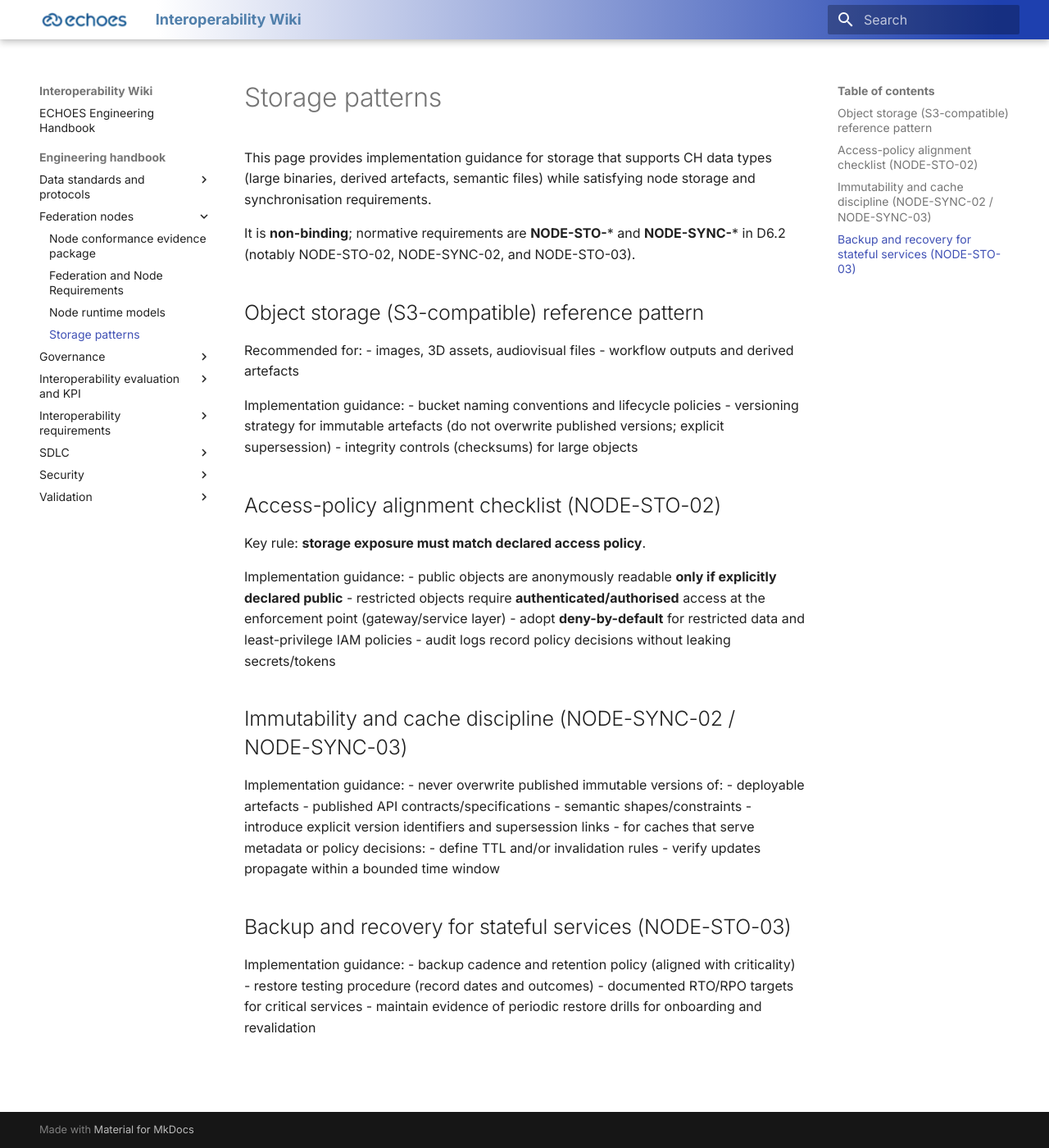
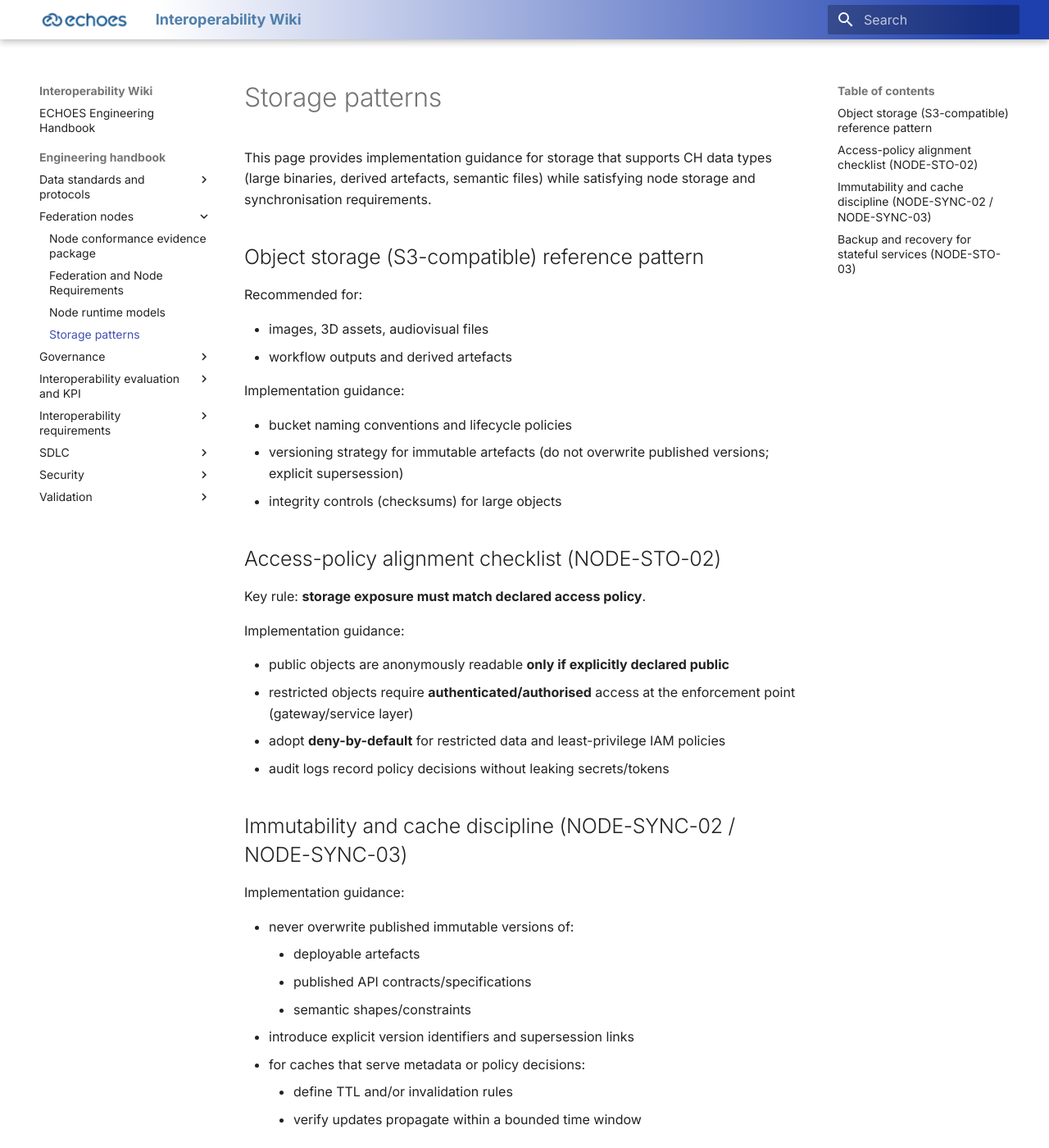
Before and after one commit to ECHOES-ECCCH-TECHNICAL/internal-documentation, an MkDocs documentation site: the page built from docs/engineering-handbook/Federation-nodes/storage.md, in a window 1280 px wide and 1400 px high. Shown: the whole window at 82% size. Built offline with MkDocs 1.6.1 and Material for MkDocs 9.7.7, drawn with Linux system fonts in a browser that asks for light colours; some of the changed text lies outside the part shown.

Commit message:
Change: minor changes storage.md

```diff
--- a/docs/engineering-handbook/Federation-nodes/storage.md
+++ b/docs/engineering-handbook/Federation-nodes/storage.md
@@ -1,22 +1,20 @@
 # Storage patterns
 
 This page provides implementation guidance for storage that supports CH data types (large binaries, derived artefacts, semantic files) while satisfying node storage and synchronisation requirements.
-
-It is **non-binding**; normative requirements are **NODE-STO-*** and **NODE-SYNC-*** in D6.2 (notably NODE-STO-02, NODE-SYNC-02, and NODE-STO-03).
-
 
 
 ## Object storage (S3-compatible) reference pattern
 
 Recommended for:
+
 - images, 3D assets, audiovisual files
 - workflow outputs and derived artefacts
 
 Implementation guidance:
+
 - bucket naming conventions and lifecycle policies
 - versioning strategy for immutable artefacts (do not overwrite published versions; explicit supersession)
 - integrity controls (checksums) for large objects
-
 
 
 ## Access-policy alignment checklist (NODE-STO-02)
@@ -24,6 +22,7 @@ Implementation guidance:
 Key rule: **storage exposure must match declared access policy**.
 
 Implementation guidance:
+
 - public objects are anonymously readable **only if explicitly declared public**
 - restricted objects require **authenticated/authorised** access at the enforcement point (gateway/service layer)
 - adopt **deny-by-default** for restricted data and least-privilege IAM policies
@@ -34,6 +33,7 @@ Implementation guidance:
 ## Immutability and cache discipline (NODE-SYNC-02 / NODE-SYNC-03)
 
 Implementation guidance:
+
 - never overwrite published immutable versions of:
     - deployable artefacts
     - published API contracts/specifications
@@ -48,6 +48,7 @@ Implementation guidance:
 ## Backup and recovery for stateful services (NODE-STO-03)
 
 Implementation guidance:
+
 - backup cadence and retention policy (aligned with criticality)
 - restore testing procedure (record dates and outcomes)
 - documented RTO/RPO targets for critical services
```
